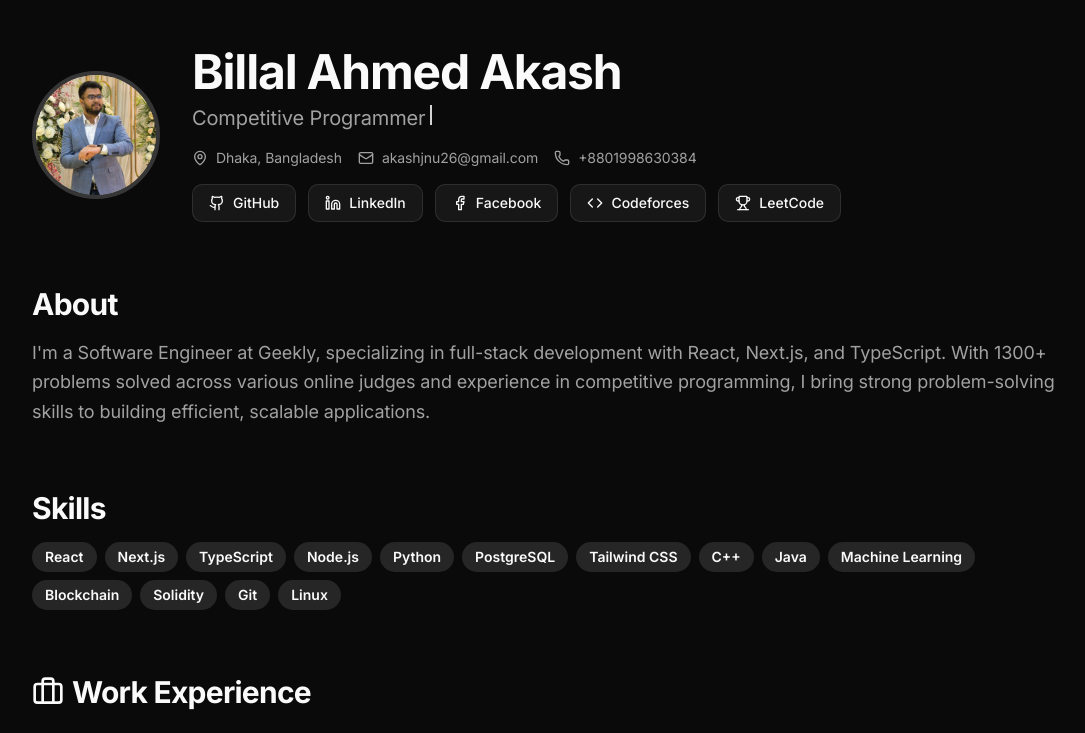
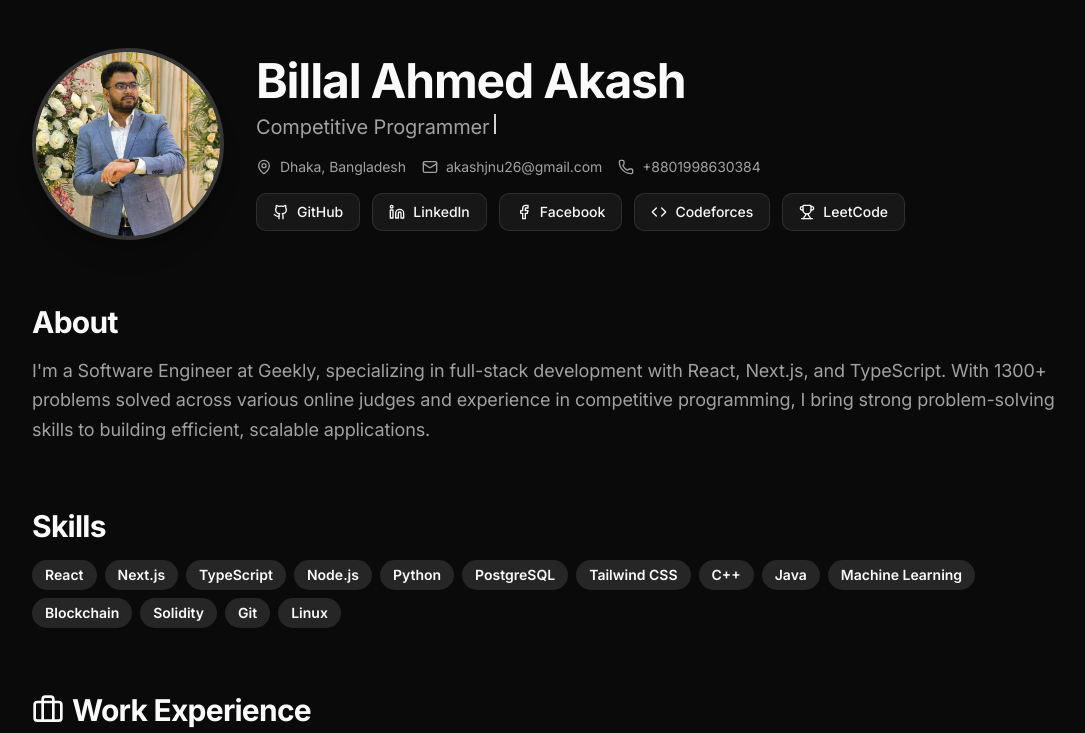
Before and after one commit to Akashthespidy/portfolio-sky, a Next.js app: page / in a window 1280 px wide. Shown: the top 733 px of the page, without its empty margins (96-1181 px from the left). Built offline with nearby package versions, Linux system fonts and the light colour scheme.

Commit message:
size is fixed

```diff
--- a/app/page.tsx
+++ b/app/page.tsx
@@ -56,9 +56,9 @@ export default function Home() {
           transition={{ duration: 0.5 }}
           className="flex flex-col items-center gap-8 text-center md:flex-row md:text-left"
         >
-          <Avatar className="h-32 w-32 border-4 border-primary/20">
+          <Avatar className="h-48 w-48 border-4 border-primary/20 shadow-xl">
             <AvatarImage alt={DATA.name} src={DATA.avatarUrl} />
-            <AvatarFallback className="text-3xl font-bold bg-gradient-to-br from-primary to-primary/50">
+            <AvatarFallback className="text-5xl font-bold bg-gradient-to-br from-primary to-primary/50">
               {DATA.initials}
             </AvatarFallback>
           </Avatar>
```
